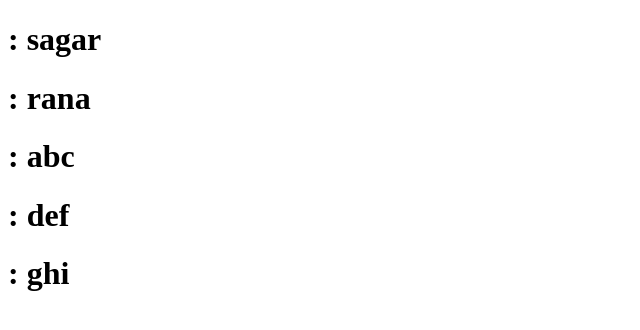
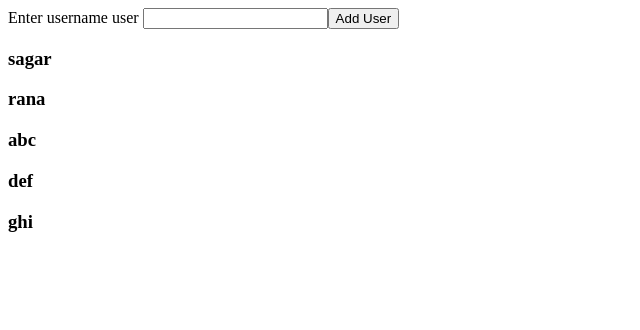
Before and after one commit to Sagar-Rana42/Angular, an Angular app: page / in a window 1280 px wide. Shown: the top 330 px of the page, without its empty margins (0-640 px from the left). Built offline with nearby package versions, Linux system fonts and the light colour scheme.

Commit message:
passing data (array) in child to component

```diff
--- a/src/app/app.html
+++ b/src/app/app.html
@@ -1,38 +1,12 @@
-<!--
-<h2 style="text-align:center; margin-bottom:16px;">Welcome to API</h2>
 
-<table class="product-table">
-  <thead>
-    <tr>
-      <th>Id</th>
-      <th>Title</th>
-      <th>Description</th>
-      <th>Category</th>
-      <th>Price (₹)</th>
-      <th>Rating ⭐</th>
-      <th>warrantyInformation </th>
-      <th>shippingInformation </th>
-    </tr>
-  </thead>
+<label for="name">Enter username user </label>
+<input type="text" id="name"
+ [value]="newUser()"
+ (input)="newUser.set($event.target.value)"
+>
+<button (click)="onChange()">Add User</button>
 
-  <tbody>
-    @for (item of productData().products; track item.id) {
-      <tr>
-        <td>{{ item.id }}</td>
-        <td>{{ item.title }}</td>
-        <td>{{ item.description }}</td>
-        <td>{{ item.category }}</td>
-        <td>{{ item.price }}</td>
-        <td>{{ item.rating }}</td>
-        <td>{{ item.warrantyInformation }}</td>
-        <td>{{ item.shippingInformation }}</td>
-      </tr>
-    }
-  </tbody>
-</table>
--->
-
-<!-- <app-child [userame]="userName()"></app-child> -->
 @for( user of userName(); track user){
   <app-child [userName]="user"></app-child>
+
 }
--- a/src/app/app.ts
+++ b/src/app/app.ts
@@ -8,29 +8,19 @@ import { Child } from './child/child';
 
 @Component({
   selector: 'app-root',
-  imports: [FormsModule , Child],
+  imports: [FormsModule ,Child],
   templateUrl: './app.html',
   styleUrl: './app.css'
 })
 
 export class App {
-/*
-
-  productData:any = signal({})
-  constructor(private productService:Api){
-
-  }
-  ngOnInit(){
-    this.productService.getProducts().subscribe((data)=>{
-      this.productData.set(data)
-      // console.log(data)
-      // console.log("product data = " ,this.productData().products)
-    })
-  }
-    */
-
 
   userName= signal(["sagar","rana","abc","def",'ghi'])
+  newUser = signal('')
+  onChange(){
+    this.userName.update((data)=>([...data , this.newUser()]))
+    this.newUser.set('')
+  }
 
 
 
--- a/src/app/child/child.html
+++ b/src/app/child/child.html
@@ -1,2 +1 @@
-
-<h1> : {{userName}}</h1>
+<h3>{{userName}}</h3>
```
